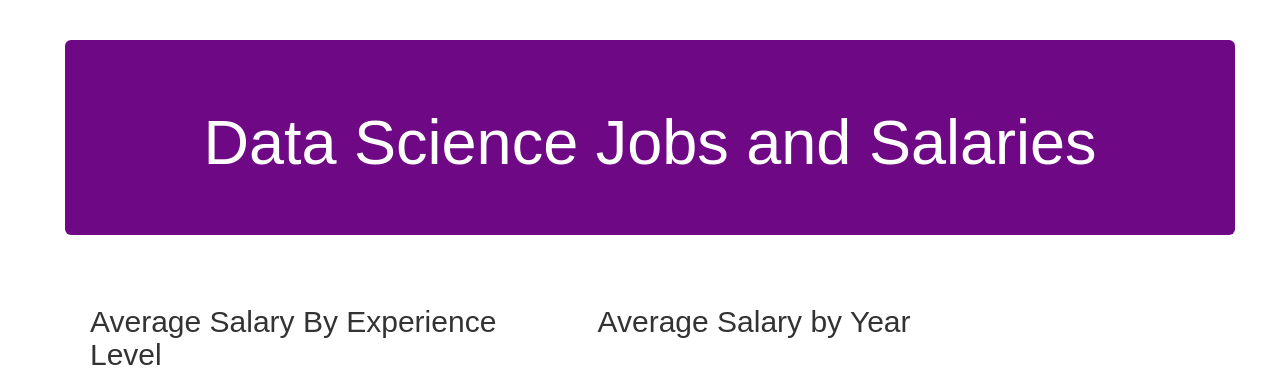
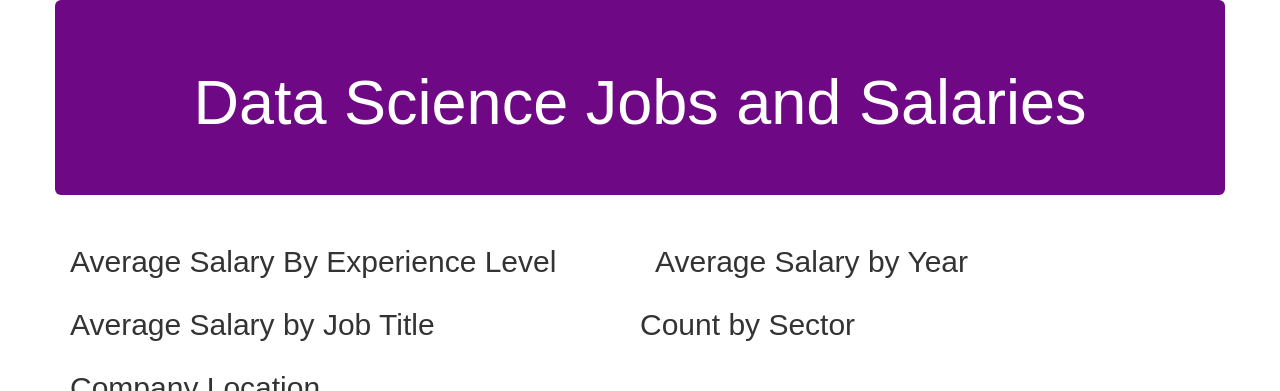
Before and after one commit to ajoyg/Project3-DataScienceDashboard, a Flask app: template Flask/templates/SalaryDash.html in a window 1280 px wide. Shown: the top 391 px of the page. Run offline with Flask 3, Linux system fonts and the light colour scheme; the template is opened without the code that fills it, so the values that code supplies are empty; some libraries are stand-ins or nearby versions.

Commit message:
Updated Salary dash and css

```diff
--- a/Flask/app.py
+++ b/Flask/app.py
@@ -85,6 +85,7 @@ def bytitlechart():
         dict['job_title']= job
         dict['experience_level']= experience
         results_list.append(dict)
+
     return jsonify(results_list)
 
 
--- a/Flask/static/css/style.css
+++ b/Flask/static/css/style.css
@@ -18,7 +18,7 @@ main {
 }
 */
 
- * { box-sizing: border-box; margin:1rem;}
+ * { box-sizing: border-box;}
 
   body { font-family: sans-serif; }
   footer { height: 100px;}
@@ -76,22 +76,16 @@ main {
 */
 
 
-
-
-
-
-
-
 /* Adjust the width and height as needed */
 .form-control {
-  width: 100%;
+  width: 30%;
   height: calc(1.5em + 0.75rem + 2px);
   padding: 0.375rem 0.75rem;
   font-size: 1rem;
   font-weight: 400;
   line-height: 1.5;
-  color: #3c2799;
-  background-color: #ffffffd0;
+  color: #fafafc;
+  background-color: #083ff5d0;
   background-clip: padding-box;
   border: 1px solid #ced4da;
   border-radius: 0.25rem;
--- a/Flask/static/js/maplogic.js
+++ b/Flask/static/js/maplogic.js
@@ -52,11 +52,7 @@ let jobArray =[]
       console.log("Adding circle marker")
     };
     L.layerGroup(jobArray).addTo(mapLayers.jobTitleLayer);
-    //L.layerGroup(jobArray).addTo(myMap);
-    // Trigger the Masonry layout once the map and markers are loaded
-      //  myMap.whenReady(function () {
-      //  msnry.layout();
-      //  });
+
   });
 };
 
--- a/Flask/templates/SalaryDash.html
+++ b/Flask/templates/SalaryDash.html
@@ -24,11 +24,11 @@
           </div>
         </div>
         <div class="row">
-            <div class="col-md-5">
+            <div class="col-md-6">
                 <h2>Average Salary By Experience Level</h2>
                 <div id="chart1" class="ExperienceLevel-bar"></div>
             </div>
-            <div class="col-md-5">
+            <div class="col-md-6">
                 <h2>Average Salary by Year</h2>
             <div id="chart3" class="jobtitle-bar"></div>
             </div>
```
